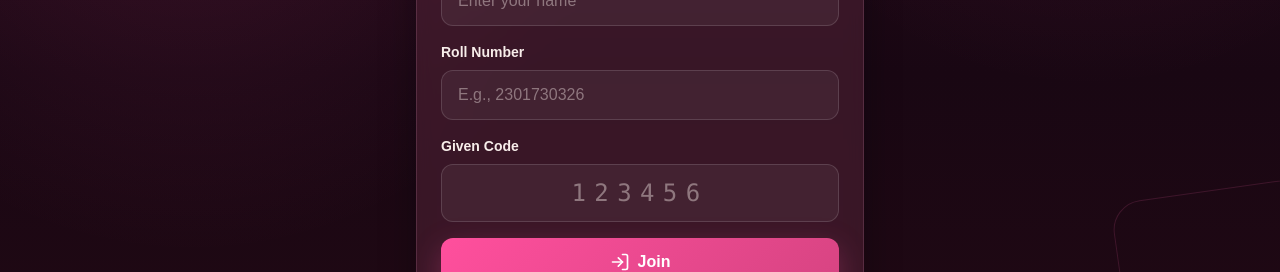
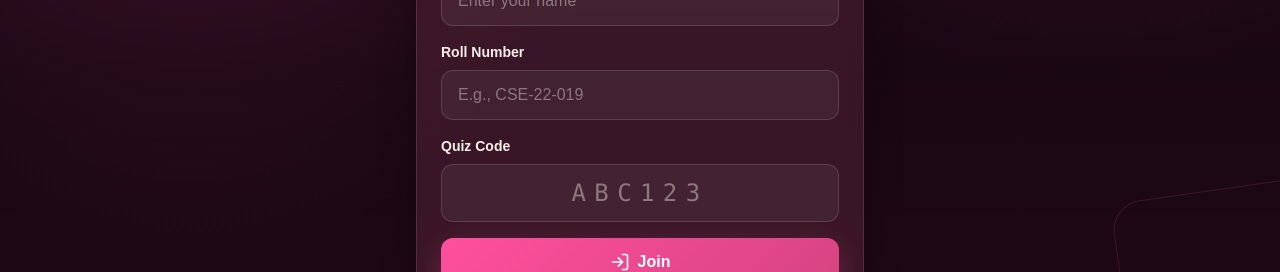
Before and after one commit to teamunai/QuizzApp, a Next.js app in the folder frontend/: page /join in a window 1280 px wide. Shown: the part 368-640 px from the top of the page. Built offline with nearby package versions, Linux system fonts and the light colour scheme.

Commit message:
Update page.tsx

```diff
--- a/frontend/app/join/page.tsx
+++ b/frontend/app/join/page.tsx
@@ -17,7 +17,8 @@ export default function JoinPage() {
   const [loading, setLoading] = useState(false)
 
   useEffect(() => {
-    const value = new URLSearchParams(window.location.search).get('pin') || ''
+    const params = new URLSearchParams(window.location.search)
+    const value = params.get('quizId') || params.get('pin') || ''
     setCode(value.toUpperCase())
 
     const authUser = getAuthUser()
@@ -93,18 +94,18 @@ export default function JoinPage() {
                 type="text"
                 value={rollNumber}
                 onChange={(e) => setRollNumber(e.target.value)}
-                placeholder="E.g., 2301730326"
+                placeholder="E.g., CSE-22-019"
                 className="input-field"
               />
             </div>
 
             <div>
-              <label className="block text-sm font-semibold mb-2">Given Code</label>
+              <label className="block text-sm font-semibold mb-2">Quiz Code</label>
               <input
                 type="text"
                 value={code}
                 onChange={(e) => setCode(e.target.value.toUpperCase())}
-                placeholder="123456"
+                placeholder="ABC123"
                 maxLength={6}
                 className="input-field text-center text-2xl font-mono tracking-[0.35em]"
               />
```
